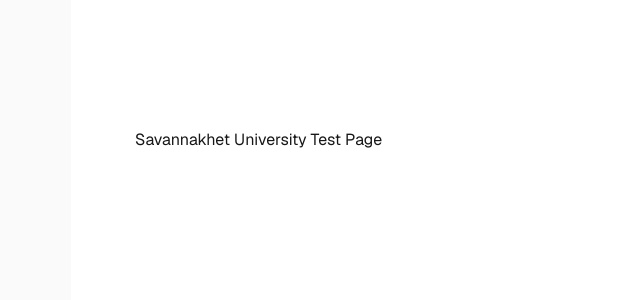
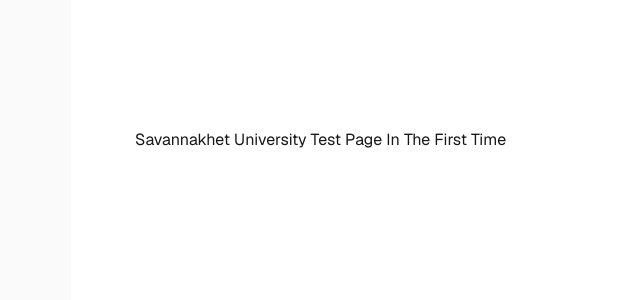
Before and after one commit to santisouk46/next-app, a Next.js app: page / in a window 1280 px wide. Shown: the top 300 px of the page, without its empty margins (185-825 px from the left). Built offline with nearby package versions, Linux system fonts and the light colour scheme.

Commit message:
build first time

```diff
--- a/app/page.tsx
+++ b/app/page.tsx
@@ -4,7 +4,7 @@ export default function Home() {
   return (
     <div className="flex flex-col flex-1 items-center justify-center bg-zinc-50 font-sans dark:bg-black">
       <main className="flex flex-1 w-full max-w-3xl flex-col items-center justify-between py-32 px-16 bg-white dark:bg-black sm:items-start">
-        Savannakhet University Test Page
+        Savannakhet University Test Page In The First Time
       </main>
     </div>
   );
```
